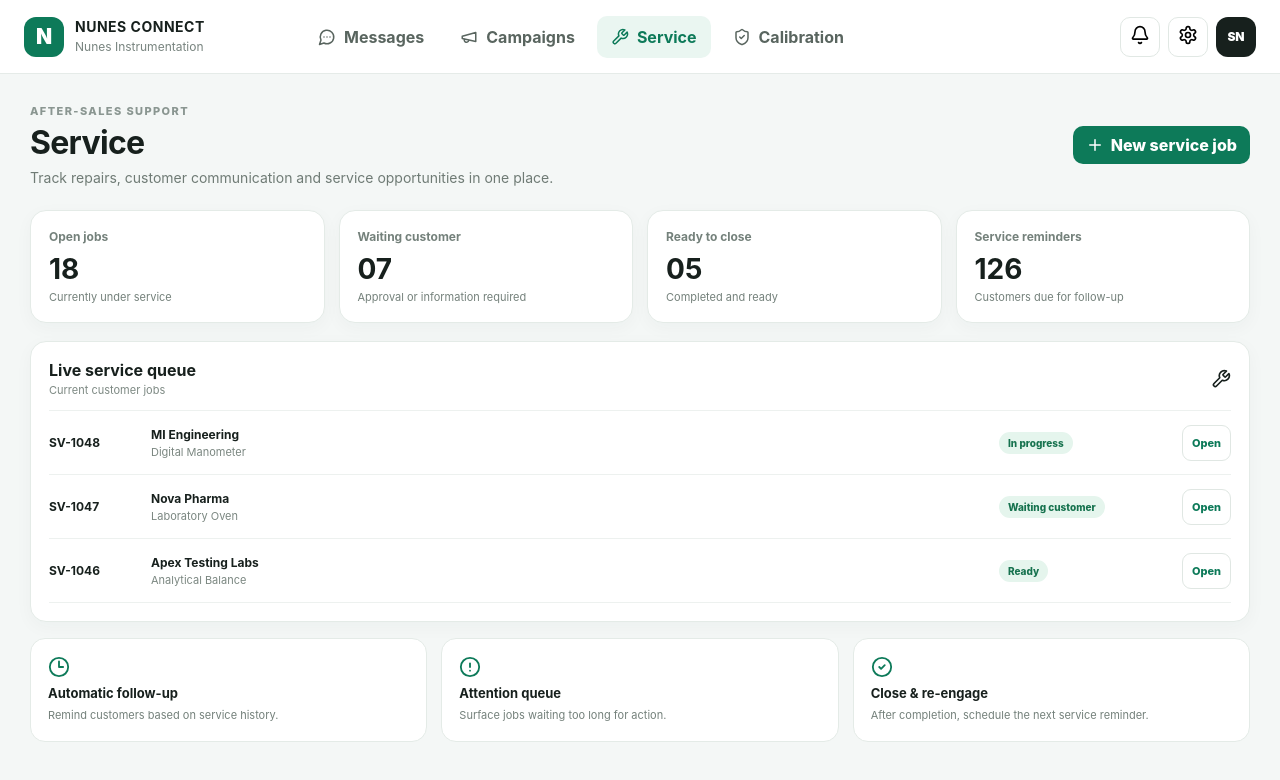
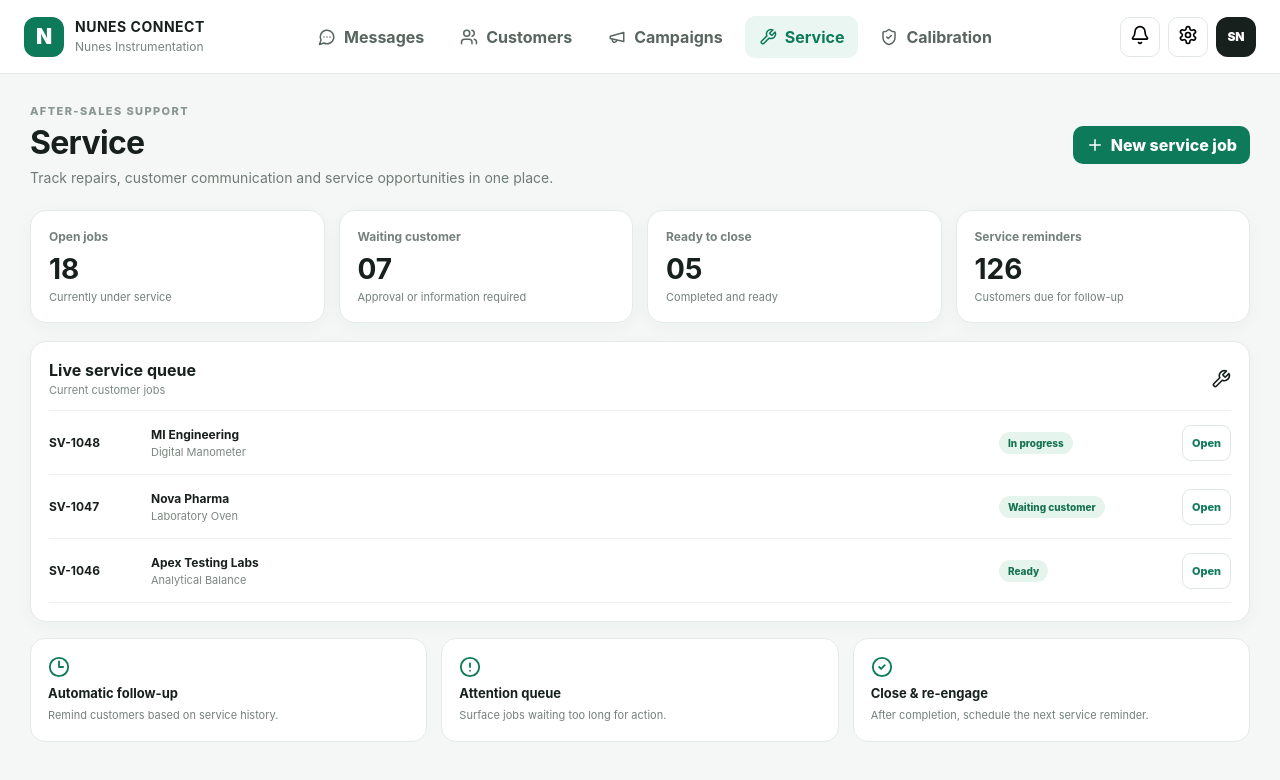
Before and after one commit to Nunes-instruments/Company_Messager, a Next.js app: page /service in a window 1280 px wide. Shown: the top 780 px of the page. Built offline with nearby package versions, Linux system fonts and the light colour scheme.

Commit message:
feat: add customers to primary navigation

```diff
--- a/components/AppHeader.tsx
+++ b/components/AppHeader.tsx
@@ -1,9 +1,21 @@
 "use client";
 
 import Link from "next/link";
-import { Bell, Megaphone, MessageCircleMore, Settings, ShieldCheck, Wrench } from "lucide-react";
+import {
+  Bell,
+  Megaphone,
+  MessageCircleMore,
+  Settings,
+  ShieldCheck,
+  Users,
+  Wrench,
+} from "lucide-react";
 
-export default function AppHeader({ active }: { active: "messages" | "campaigns" | "service" | "calibration" }) {
+export default function AppHeader({
+  active,
+}: {
+  active: "messages" | "customers" | "campaigns" | "service" | "calibration";
+}) {
   return (
     <header className="topbar">
       <div className="brand">
@@ -16,6 +28,9 @@ export default function AppHeader({ active }: { active: "messages" | "campaigns"
       <nav className="mainNav">
         <Link className={active === "messages" ? "navActive" : ""} href="/">
           <MessageCircleMore size={18} /> Messages
+        </Link>
+        <Link className={active === "customers" ? "navActive" : ""} href="/customers">
+          <Users size={18} /> Customers
         </Link>
         <Link className={active === "campaigns" ? "navActive" : ""} href="/campaigns">
           <Megaphone size={18} /> Campaigns
```
